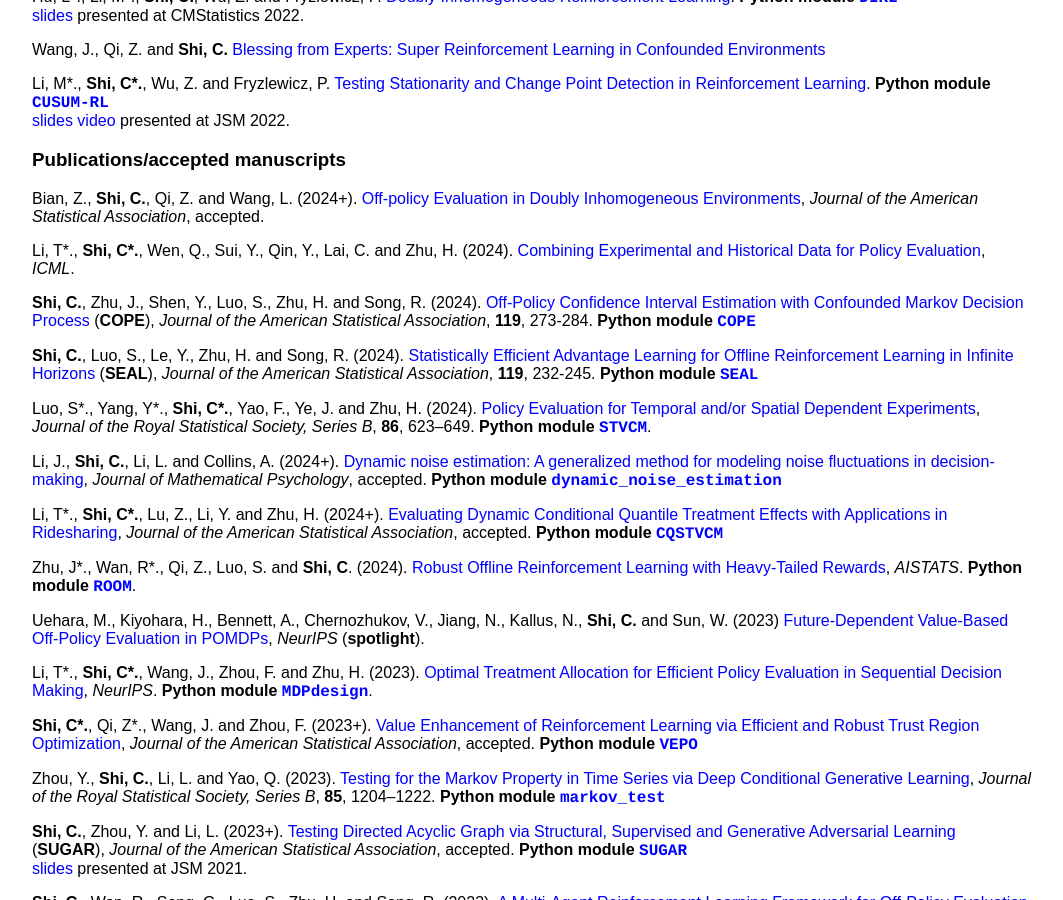
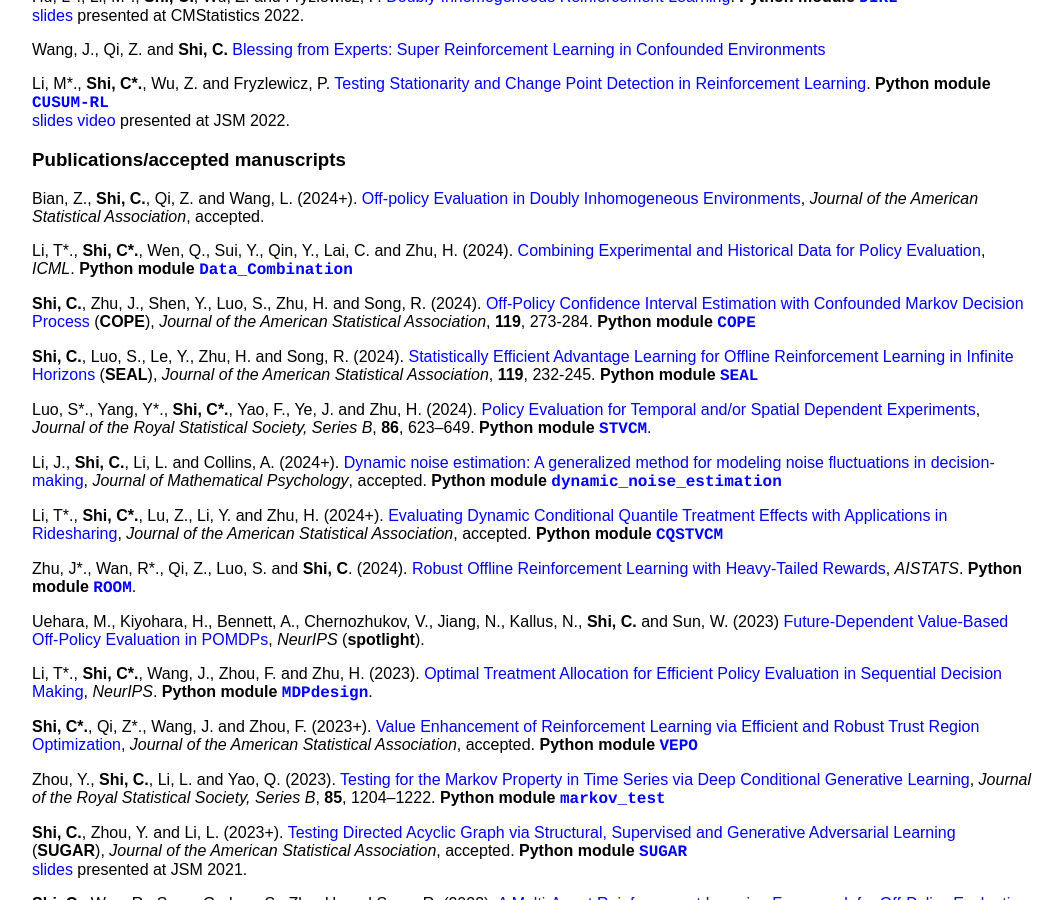
Before and after one commit to callmespring/callmespring.github.io, a Jekyll site: the page built from publication.md, in a window 1280 px wide and 900 px high, scrolled down 740 px. Shown: the whole window, without its empty margins (108-1171 px from the left). Built offline with Jekyll 4.4.1, drawn with Linux system fonts in a browser that asks for light colours.

Commit message:
Update publication.md

```diff
--- a/publication.md
+++ b/publication.md
@@ -54,7 +54,7 @@ Reinforcement Learning](https://arxiv.org/pdf/2203.01707.pdf).
 Bian, Z., **Shi, C.**, Qi, Z. and Wang, L. (2024+). [Off-policy Evaluation in Doubly
 Inhomogeneous Environments](https://arxiv.org/pdf/2306.08719.pdf), _Journal of the American Statistical Association_, accepted.
 
-Li, T\*., **Shi, C\*.**, Wen, Q., Sui, Y., Qin, Y., Lai, C. and Zhu, H. (2024). [Combining Experimental and Historical Data for Policy Evaluation](https://arxiv.org/pdf/2406.00317), _ICML_.
+Li, T\*., **Shi, C\*.**, Wen, Q., Sui, Y., Qin, Y., Lai, C. and Zhu, H. (2024). [Combining Experimental and Historical Data for Policy Evaluation](https://arxiv.org/pdf/2406.00317), _ICML_. **Python module** [<span style="font-family:courier;">**Data_Combination**</span>](https://github.com/tingstat/Data_Combination)
 
 **Shi, C.**, Zhu, J., Shen, Y., Luo, S., Zhu, H. and Song, R. (2024). [Off-Policy Confidence Interval Estimation with Confounded Markov Decision Process
 ](https://arxiv.org/abs/2202.10589) (**COPE**), _Journal of the American Statistical Association_, **119**, 273-284.
```
